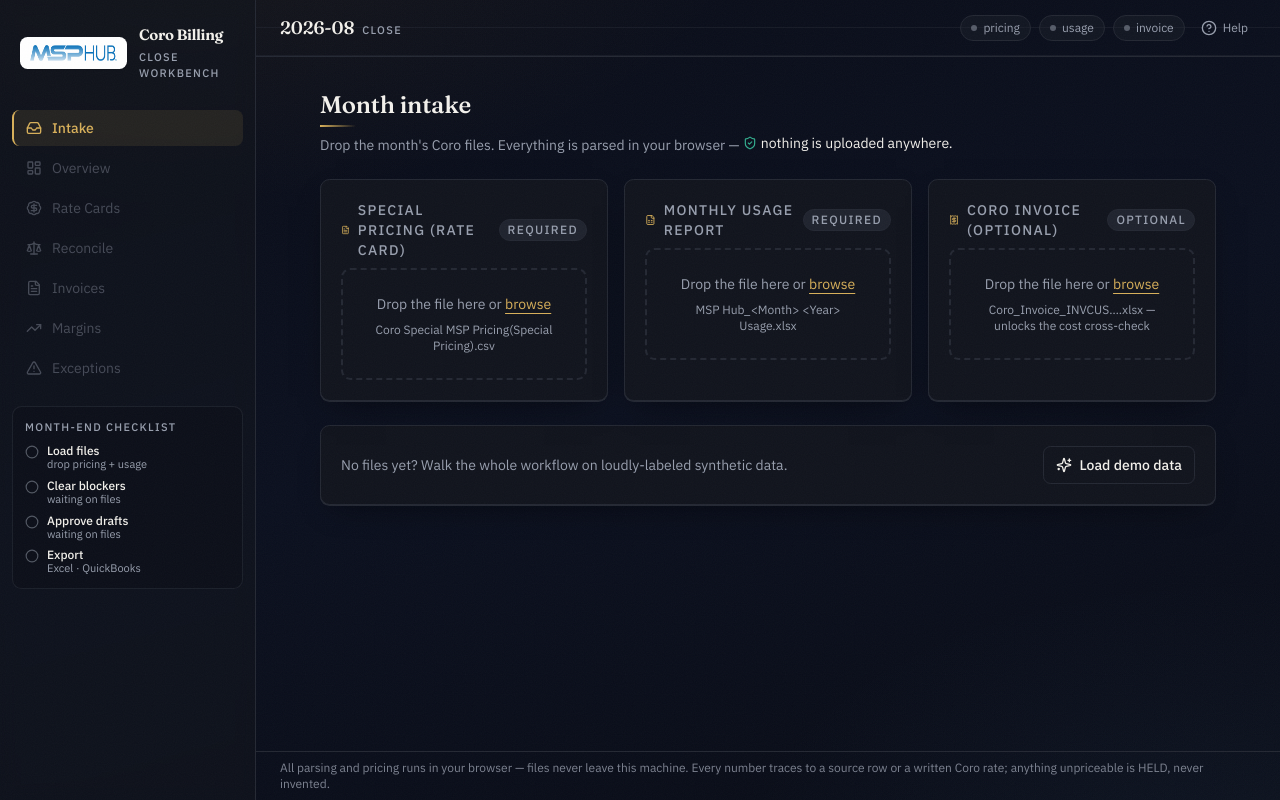
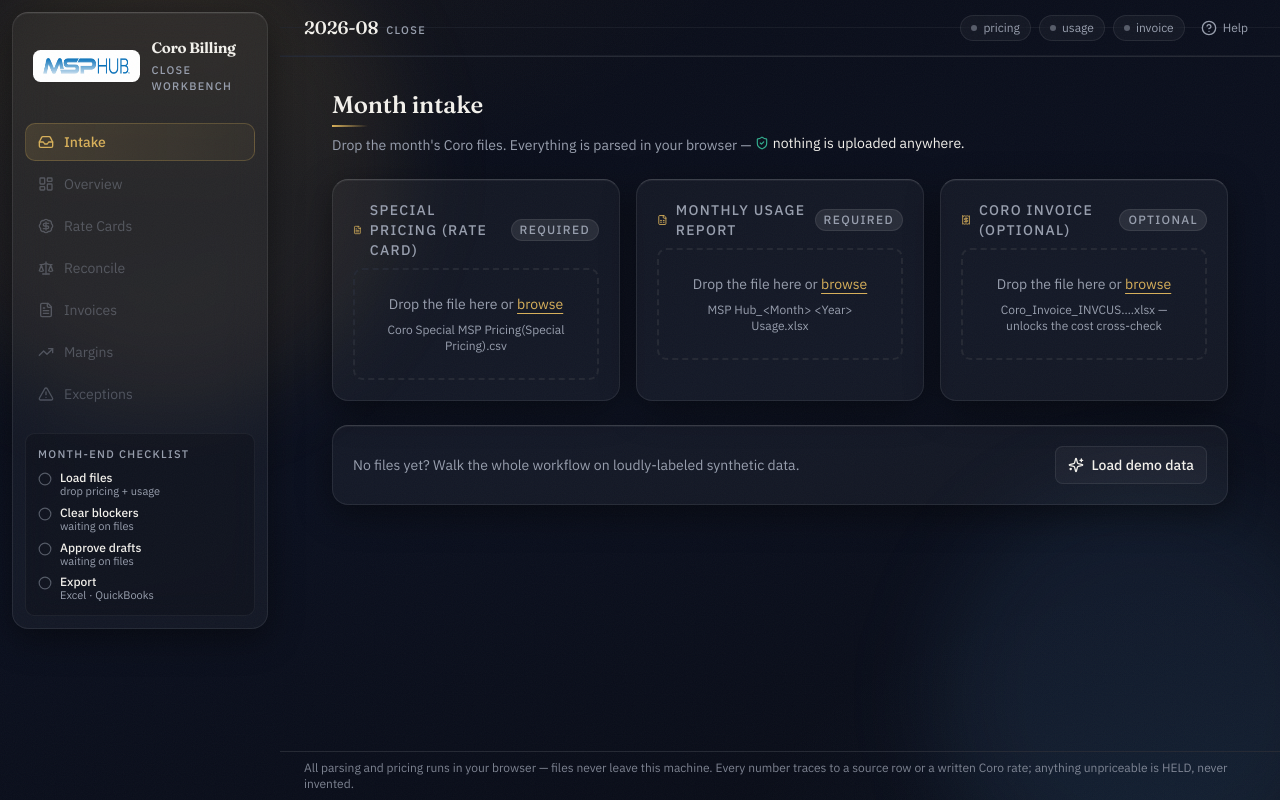
Before and after one commit to lukebarhoumeh/coro-billing, a React (Vite) app in the folder web/: page / in a window 1280 px wide. Built offline with nearby package versions, Linux system fonts and the light colour scheme.

Commit message:
feat(web): glass shell - floating sidebar, ambient layer, retinted ui primitives

```diff
--- a/web/src/App.tsx
+++ b/web/src/App.tsx
@@ -21,6 +21,7 @@
 import { useClose, SYNTHETIC_BANNER } from "@/lib/closeStore";
 import type { ScreenProps, SectionKey } from "@/lib/nav";
 import { cn } from "@/lib/cn";
+import { AmbientLayer } from "@/components/glass/AmbientLayer";
 import { CloseChecklist } from "@/components/CloseChecklist";
 import { HelpDialog } from "@/components/HelpDialog";
 import { IntakeScreen } from "@/screens/Intake";
@@ -65,7 +66,7 @@
         "inline-flex max-w-44 items-center gap-1.5 truncate rounded-full border px-2.5 py-1 text-xs",
         loaded
           ? "border-success/40 bg-success/10 text-success"
-          : "border-border bg-muted/40 text-muted-foreground"
+          : "border-edge bg-glass-1 text-muted-foreground backdrop-blur-[10px]"
       )}
       title={loaded ?? `${label} not loaded`}
     >
@@ -99,6 +100,7 @@
 
   return (
     <div className="flex min-h-full flex-col bg-transparent text-foreground">
+      <AmbientLayer />
       {store.demo && (
         <div className="flex items-center justify-center gap-2 bg-warning px-4 py-1.5 text-center text-xs font-semibold text-warning-foreground">
           <ShieldAlert className="h-3.5 w-3.5 shrink-0" />
@@ -106,9 +108,9 @@
         </div>
       )}
 
-      <div className="flex flex-1 flex-col lg:flex-row">
+      <div className="relative z-[1] flex flex-1 flex-col lg:flex-row">
         {/* Left rail */}
-        <aside className="shrink-0 border-b border-border bg-card/60 backdrop-blur lg:w-64 lg:border-b-0 lg:border-r">
+        <aside className="m-3 h-fit shrink-0 rounded-glass border border-edge bg-glass-1 shadow-glass backdrop-blur-[18px] [border-top-color:hsl(var(--edge-hi))] lg:sticky lg:top-3 lg:w-64">
           <div className="flex items-center gap-3 px-5 pb-4 pt-6">
             <Mark />
             <div>
@@ -134,10 +136,10 @@
                   disabled={disabled}
                   onClick={() => onNavigate(s.key)}
                   className={cn(
-                    "flex items-center gap-2.5 whitespace-nowrap rounded-md border-l-2 border-transparent px-3 py-2 text-sm transition-colors",
+                    "flex items-center gap-2.5 whitespace-nowrap rounded-[10px] border border-transparent px-3 py-2 text-sm transition-colors",
                     section === s.key
-                      ? "border-primary bg-primary/10 font-medium text-primary"
-                      : "text-muted-foreground hover:bg-muted/60 hover:text-foreground",
+                      ? "border-primary/25 bg-gradient-to-r from-primary/15 to-primary/5 font-medium text-primary"
+                      : "text-muted-foreground transition-all duration-200 ease-glass hover:translate-x-[2px] hover:bg-glass-2 hover:text-foreground motion-reduce:transition-none motion-reduce:hover:translate-x-0",
                     disabled && "opacity-40"
                   )}
                 >
--- a/web/src/components/ui/badge.tsx
+++ b/web/src/components/ui/badge.tsx
@@ -8,7 +8,7 @@
   success: "bg-success/15 text-success border-success/30",
   warning: "bg-warning/15 text-warning border-warning/30",
   danger: "bg-danger/15 text-danger border-danger/30",
-  muted: "bg-muted text-muted-foreground border-border",
+  muted: "bg-glass-3 text-muted-foreground border-edge",
   info: "bg-accent/15 text-accent border-accent/30",
 };
 
--- a/web/src/components/ui/button.tsx
+++ b/web/src/components/ui/button.tsx
@@ -4,9 +4,10 @@
 export type ButtonVariant = "default" | "outline" | "ghost";
 
 const styles: Record<ButtonVariant, string> = {
-  default: "bg-primary text-primary-foreground hover:bg-primary/90",
-  outline: "border border-border bg-transparent hover:bg-muted",
-  ghost: "bg-transparent hover:bg-muted",
+  default:
+    "bg-primary text-primary-foreground shadow-brass-glow transition-[transform,box-shadow] duration-150 ease-glass hover:-translate-y-px hover:bg-primary/90 motion-reduce:transition-none motion-reduce:hover:translate-y-0",
+  outline: "border border-edge bg-glass-1 hover:bg-glass-2",
+  ghost: "bg-glass-1 hover:bg-glass-2",
 };
 
 export function Button({
--- a/web/src/components/ui/card.tsx
+++ b/web/src/components/ui/card.tsx
@@ -5,7 +5,7 @@
   return (
     <div
       className={cn(
-        "rounded-lg border border-border bg-card text-card-foreground shadow-ledger",
+        "rounded-glass border border-edge bg-glass-1 text-card-foreground shadow-glass [border-top-color:hsl(var(--edge-hi))]",
         "transition-[box-shadow,border-color] duration-200",
         className
       )}
```
